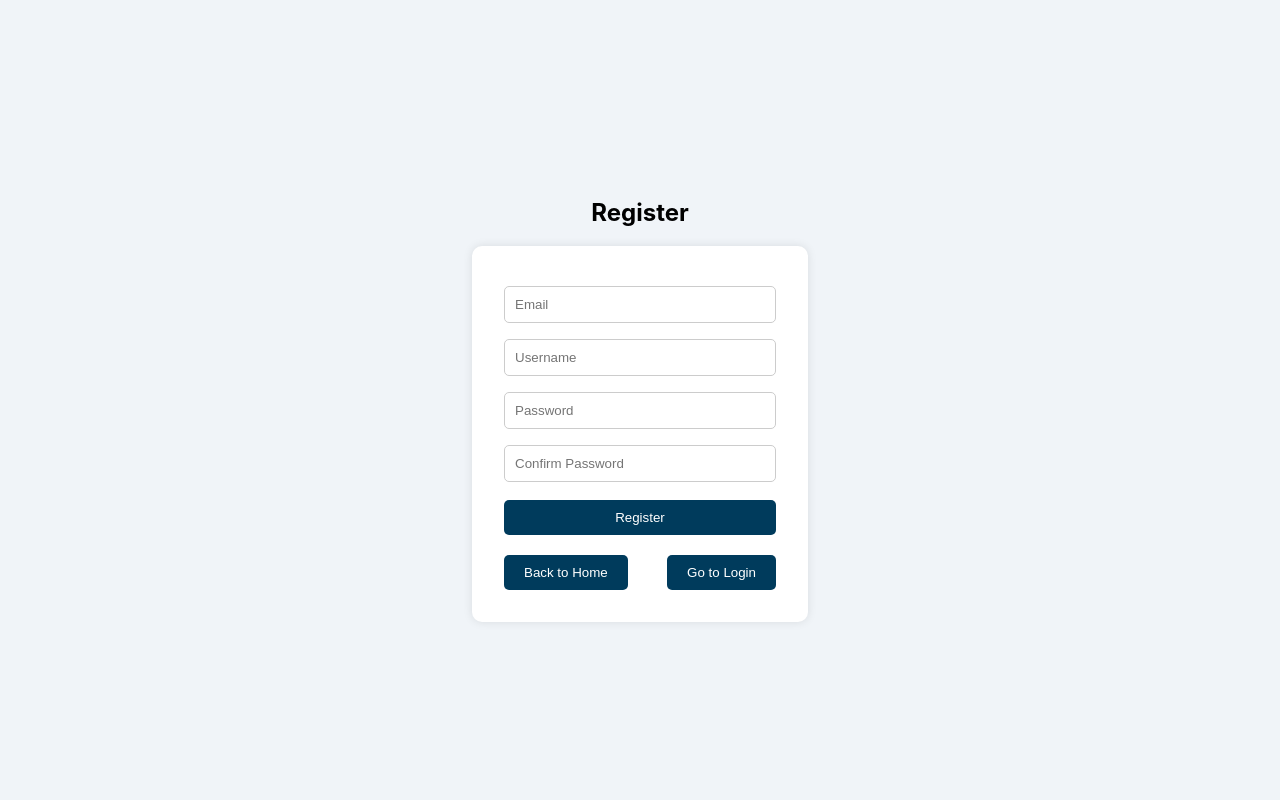
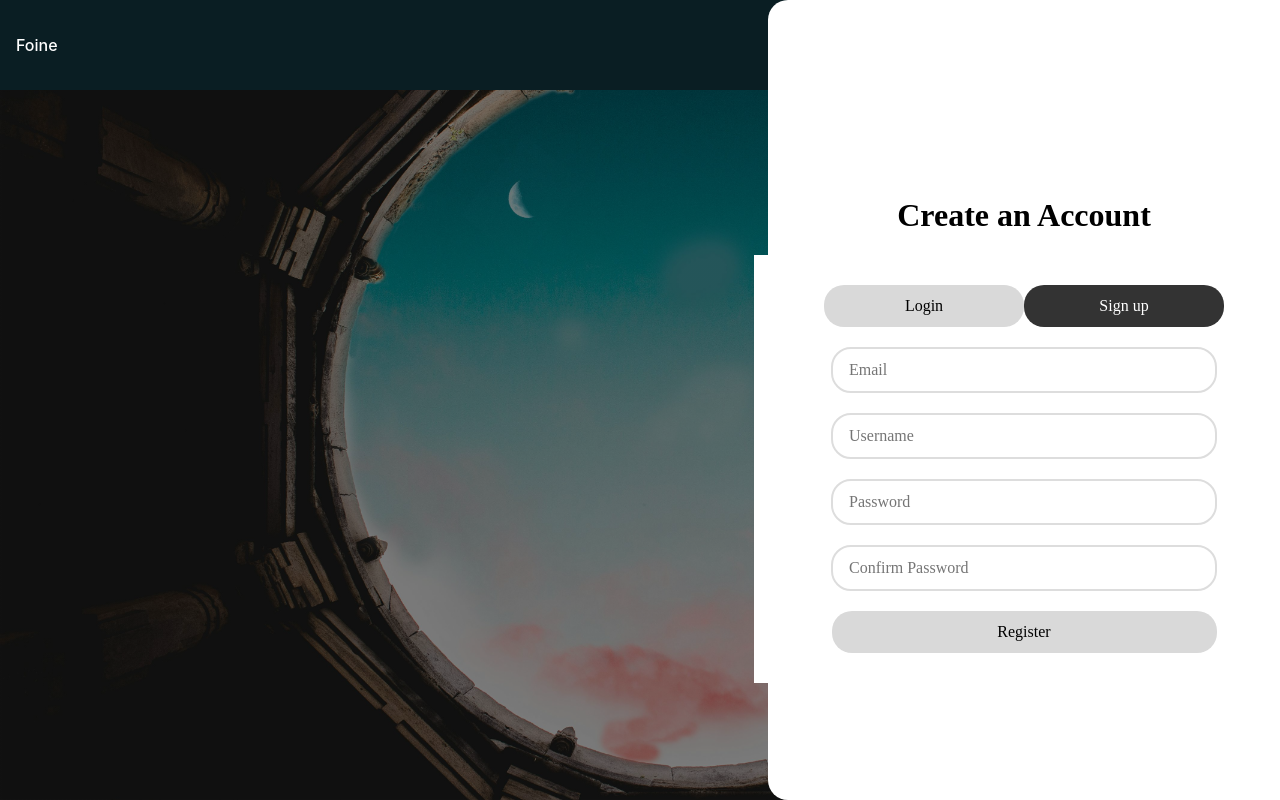
Before and after one commit to hetorydetorydak/Foine, a React (Create React App) app: page /register in a window 1280 px wide. Built offline with nearby package versions, Linux system fonts and the light colour scheme; no server answers.

Commit message:
update(foine): update ui to match with wireframe, partially completed

```diff
--- a/src/components/AppBar.jsx
+++ b/src/components/AppBar.jsx
@@ -1,13 +1,57 @@
 import styled from 'styled-components';
+import backgroundImage from '../images/background.jpg';
 
-export const AppBar = styled.header`
-  background-color: #003B5C;
+export const Container = styled.div`
+  display: flex;
+  flex-direction: row;
+  align-items: center;
+  justify-content: right;
+  height: 100vh;
   color: white;
+  background-image: linear-gradient(rgba(0, 0, 0, 0.5), rgba(0, 0, 0, 0.5)), url(${backgroundImage});
+  background-size: cover;
+`;
+
+export const HomeContainer = styled.div`
   display: flex;
+  flex-direction: column;
+  align-items: left;
+  padding-left: 100px;
+  justify-content: end ;
+  height: 100vh;
+  color: #d9d9d9;
+  font-family: 'Times New Roman', serif;
+  font-size: 1.5rem;
+  background-image: linear-gradient(rgba(0, 0, 0, 0.5), rgba(0, 0, 0, 0.5)), url(${backgroundImage});
+  background-size: cover;
+  z-index: -1;
+`;
+
+export const AuthContainer = styled.div`
+  display: flex;
+  flex-direction: column;
   align-items: center;
+  justify-content: center;
+  height: 100vh;
+  width: 40%;
+  color: black;
+  background: #fff;
+  z-index: 1;
+  border-radius: 20px 0px 0px 20px;
+`;
+
+export const AppBar = styled.div`
+  position: fixed;
+  top: 0;
+  width: 100%;
+  background: #0A1E23;
+  color: white;
+  padding: 1rem;
+  text-align: center;
+  font-weight: bold;
+  display: flex;
   justify-content: space-between;
-  padding: 1rem 2rem;
-  box-shadow: 0 2px 8px rgba(0,0,0,0.1);
+  align-items: center;
 `;
 
 export const Logo = styled.h1`
@@ -32,4 +76,10 @@ export const NavLink = styled.a`
 
 export default {
   AppBar,
+  Container,
+  AuthContainer,
+  HomeContainer,
+  Logo,
+  Nav,
+  NavLink,
 }
--- a/src/components/Button.jsx
+++ b/src/components/Button.jsx
@@ -1,6 +1,6 @@
 import styled from 'styled-components';
 
-export const Button = styled.button`
+export const Button1 = styled.button`
   background-color: ${({ variant }) =>
     variant === 'outline' ? 'transparent' : '#2E8B57'};
   color: ${({ variant }) =>
@@ -19,6 +19,79 @@ export const Button = styled.button`
   }
 `;
 
+export const ButtonNoFill = styled.button`
+  margin: 10px;
+  border: none;
+  background: none;
+  color: white;
+  font-size: 1rem;
+  font-family: 'Times New Roman', serif;
+  cursor: pointer;
+`;
+
+export const Button = styled.button`
+  margin: 10px;
+  margin-right: 50px;
+  padding: 10px 20px;
+  font-size: 1rem;
+  font-family: 'Times New Roman', serif;
+  background: #D9D9D9;
+  color: black;
+  border: none;
+  border-radius: 6px;
+  cursor: pointer;
+  transition: 0.3s;
+
+  &:hover {
+    background: #246c45;
+    color: white;
+  }
+`;
+
+export const FormButton = styled.button`
+  margin: 10px;
+  margin-right: 50px;
+  padding: 0.75rem 1rem;
+  font-size: 1rem;
+  font-family: 'Times New Roman', serif;
+  background: #D9D9D9;
+  margin: 10px auto;
+  color: black;
+  width: 385px;
+  border: none;
+  border-radius: 20px;
+  cursor: pointer;
+  transition: 0.3s;
+
+  &:hover {
+    background: #246c45;
+    color: white;
+  }
+`;
+
+export const NavButton = styled.button`
+  margin: 10px;
+  margin-right: 50px;
+  padding: 0.75rem 1rem;
+  font-size: 1rem;
+  font-family: 'Times New Roman', serif;
+  background: #D9D9D9;
+  margin: 10px auto;
+  color: black;
+  width: 200px;
+  border: none;
+  border-radius: 20px;
+  cursor: pointer;
+  transition: 0.3s;
+
+  &:hover {
+    background: #246c45;
+    color: white;
+  }
+`;
+
 export default {
   Button,
+  ButtonNoFill,
+  FormButton,
 }
--- /dev/null
+++ b/src/components/Form.jsx
@@ -0,0 +1,48 @@
+import styled from 'styled-components';
+
+export const Input = styled.input`
+  padding: 0.75rem 1rem;
+  width: 350px;
+  margin: 10px 0;
+  border: 2px solid #ddd;
+  border-radius: 20px;
+  font-size: 1rem;
+  font-family: 'Times New Roman', serif;
+  transition: border 0.3s ease;
+
+  &:focus {
+    outline: none;
+    border-color: #2E8B57;
+  }
+`;
+
+export const Form = styled.form`
+  display: flex;
+  flex-direction: column;
+  background: white;
+  width: 500px;
+  padding: 20px;
+  font-family: 'Times New Roman', serif;
+  justify-content: center;
+  align-items: center;
+`;
+
+export const AuthLink = styled.a`
+  font-weight: 500;
+  transition: 0.3s ease;
+
+  &:hover {
+    cursor: pointer;
+  }
+`;
+
+export const Title = styled.h1`
+  font-family: 'Times New Roman', serif;
+  margin-top: 80px;
+`;
+
+export default {
+  Input,
+  Form,
+  AuthLink,
+}
--- a/src/pages/Home.jsx
+++ b/src/pages/Home.jsx
@@ -1,59 +1,27 @@
 import React from "react";
 import styled from "styled-components";
 import { useNavigate } from "react-router-dom";
+import { AppBar, HomeContainer } from "../components/AppBar";
+import { Button, ButtonNoFill } from "../components/Button";
 
 function Landing() {
   const navigate = useNavigate();
 
   return (
     <>
-      <AppBar>Foine</AppBar>
-      <Container>
-        <h1>Welcome to Foine</h1>
-        <p>Design Redefined.</p>
+      <AppBar>
+        <div>Foine</div>
         <div>
-          <Button onClick={() => navigate("/login")}>Login</Button>
-          <Button onClick={() => navigate("/register")}>Register</Button>
+          <ButtonNoFill onClick={() => navigate("/login")}>Login</ButtonNoFill>
+          <Button onClick={() => navigate("/register")}>Sign up</Button>
         </div>
-      </Container>
+      </AppBar>
+      <HomeContainer>
+        <h1>DESIGN REDEFINED</h1>
+        <h3>Discover a vibrant digital gallery where creativity thrives <br /> and inspiration flows endlessly. This platform connects <br /> artists and enthusiasts by showcasing a vast collection of <br /> unique artwork.</h3> <br /><br /><br />
+      </HomeContainer>
     </>
   );
 }
 
 export default Landing;
-
-const Container = styled.div`
-  display: flex;
-  flex-direction: column;
-  align-items: center;
-  justify-content: center;
-  height: 100vh;
-  background: #f0f4f8;
-`;
-
-const AppBar = styled.div`
-  position: fixed;
-  top: 0;
-  width: 100%;
-  background: #003b5c;
-  color: white;
-  padding: 1rem;
-  text-align: center;
-  font-weight: bold;
-`;
-
-const Button = styled.button`
-  margin: 10px;
-  padding: 10px 20px;
-  font-size: 1rem;
-  background: #2e8b57;
-  color: white;
-  border: none;
-  border-radius: 6px;
-  cursor: pointer;
-  transition: 0.3s;
-
-  &:hover {
-    background: #246c45;
-  }
-`;
--- a/src/pages/Login.jsx
+++ b/src/pages/Login.jsx
@@ -2,6 +2,9 @@ import React, { useState } from "react";
 import styled from "styled-components";
 import { useNavigate } from "react-router-dom";
 import { loginUser } from "../api/auth";
+import { AppBar, Container, AuthContainer } from "../components/AppBar";
+import { Button, FormButton, ButtonNoFill, NavButton } from "../components/Button";
+import { Input, Form, Title, AuthLink } from "../components/Form";
 
 function Login() {
   const [email, setEmail] = useState("");
@@ -33,9 +36,22 @@ function Login() {
   };
 
   return (
+    <>
+      <AppBar>
+        <AuthLink onClick={() => navigate("/")}>Foine</AuthLink>
+        <div>
+          <ButtonNoFill onClick={() => navigate("/login")}>Login</ButtonNoFill>
+          <Button onClick={() => navigate("/register")}>Sign up</Button>
+        </div>
+      </AppBar>
       <Container>
-      <h2>Login</h2>
+        <AuthContainer>
+          <Title>Login</Title>
           <Form onSubmit={handleSubmit}>
+            <div>
+              <NavButton type="button" style={{ background: "#333", color: "white", }} onClick={() => navigate("/Login")}>Login</NavButton>
+              <NavButton type="button" onClick={() => navigate("/register")}>Sign up</NavButton>
+            </div>
             <Input
               type="email"
               placeholder="Email"
@@ -50,51 +66,12 @@ function Login() {
               onChange={(e) => setPassword(e.target.value)}
               required
             />
-        <Button type="submit">Login</Button>
-        <Button onClick={() => navigate("/")}>Back to Home</Button>
+            <FormButton type="submit">Login</FormButton>
           </Form>
+        </AuthContainer>
       </Container>
+    </>
   );
 }
 
 export default Login;
-
-const Container = styled.div`
-  display: flex;
-  flex-direction: column;
-  align-items: center;
-  justify-content: center;
-  height: 100vh;
-  background: #f0f4f8;
-`;
-
-const Form = styled.form`
-  display: flex;
-  flex-direction: column;
-  background: white;
-  padding: 2rem;
-  border-radius: 10px;
-  box-shadow: 0 0 10px rgba(0, 0, 0, 0.1);
-`;
-
-const Input = styled.input`
-  margin: 8px 0;
-  padding: 10px;
-  width: 250px;
-  border-radius: 5px;
-  border: 1px solid #ccc;
-`;
-
-const Button = styled.button`
-  margin-top: 10px;
-  padding: 10px 20px;
-  background: #2e8b57;
-  color: white;
-  border: none;
-  border-radius: 5px;
-  cursor: pointer;
-
-  &:hover {
-    background: #246c45;
-  }
-`;
--- a/src/pages/Registration.jsx
+++ b/src/pages/Registration.jsx
@@ -2,6 +2,9 @@ import React, { useState } from "react";
 import styled from "styled-components";
 import { useNavigate } from "react-router-dom";
 import { registerUser } from "../api/auth";
+import { AppBar, AuthContainer, Container } from "../components/AppBar";
+import { Button, ButtonNoFill, FormButton, NavButton } from "../components/Button";
+import { Input, Form, Title, AuthLink } from "../components/Form";
 
 function Registration() {
   const [email, setEmail] = useState("");
@@ -36,9 +39,22 @@ function Registration() {
   };
 
   return (
+    <>
+      <AppBar>
+          <AuthLink onClick={() => navigate("/")}>Foine</AuthLink>
+          <div>
+            <ButtonNoFill onClick={() => navigate("/login")}>Login</ButtonNoFill>
+            <Button onClick={() => navigate("/register")}>Sign up</Button>
+          </div>
+        </AppBar>
       <Container>
-        <h2>Register</h2>
+        <AuthContainer>
+          <Title>Create an Account</Title>
           <Form onSubmit={handleRegister}>
+              <div>
+                <NavButton type="button" onClick={() => navigate("/login")}>Login</NavButton>
+                <NavButton type="button" style={{ background: "#333", color: "white", }} onClick={() => navigate("/register")}>Sign up</NavButton>
+              </div>
               <Input
               type="text"
               placeholder="Email"
@@ -67,55 +83,12 @@ function Registration() {
               onChange={(e) => setConfirmPassword(e.target.value)}
               required
               />
-            <Button type="submit">Register</Button>
-            <div style={{ display: 'flex', justifyContent: 'space-between', marginTop: '10px' }}>
-                <Button onClick={() => navigate("/")}>Back to Home</Button>
-                <Button onClick={() => navigate("/login")}>Go to Login</Button>
-
-            </div>
+              <FormButton type="submit">Register</FormButton>
           </Form>
+        </AuthContainer>
       </Container>
+    </>
   );
 }
 
 export default Registration;
-
-const Container = styled.div`
-  display: flex;
-  flex-direction: column;
-  align-items: center;
-  justify-content: center;
-  height: 100vh;
-  background: #f0f4f8;
-`;
-
-const Form = styled.form`
-  display: flex;
-  flex-direction: column;
-  background: white;
-  padding: 2rem;
-  border-radius: 10px;
-  box-shadow: 0 0 10px rgba(0, 0, 0, 0.1);
-`;
-
-const Input = styled.input`
-  margin: 8px 0;
-  padding: 10px;
-  width: 250px;
-  border-radius: 5px;
-  border: 1px solid #ccc;
-`;
-
-const Button = styled.button`
-  margin-top: 10px;
-  padding: 10px 20px;
-  background: #003b5c;
-  color: white;
-  border: none;
-  border-radius: 5px;
-  cursor: pointer;
-
-  &:hover {
-    background: #002b44;
-  }
-`;
--- a/src/styles/GlobalStyles.jsx
+++ b/src/styles/GlobalStyles.jsx
@@ -5,12 +5,12 @@ export const GlobalStyle = createGlobalStyle`
     margin: 0;
     padding: 0;
     box-sizing: border-box;
-    font-family: 'Poppins', sans-serif;
+    font-family: 'Times New Roman', serif;
   }
 
   body {
     background-color: #f4f6f8;
-    color: #222;
+    color: #fff;
   }
 
   a {
```
Also changed, not shown: src/components/Input.jsx (deleted, +0 -15 lines), src/images/background.jpg (added). Lines whose indentation alone changed are shown as unchanged.
